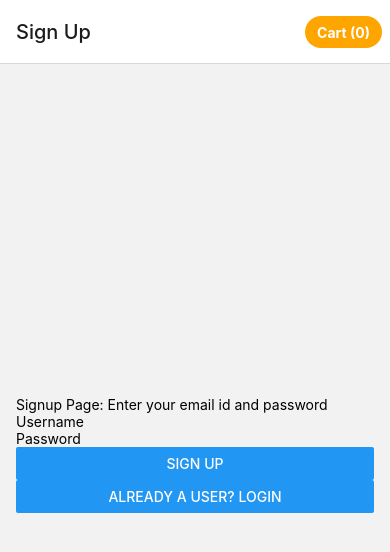
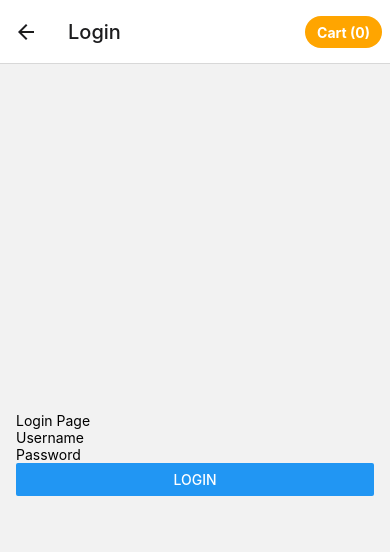
Before and after one commit to aaditya1803/cpad-ecommerce, a React Native app: screen /Signup in a window 390 px wide. Both pictures are taken after a click on the button "ALREADY A USER? LOGIN". Shown: the top 552 px of the page. Built offline with nearby package versions, Linux system fonts and the light colour scheme.

Commit message:
login page navigation

```diff
--- a/package.json
+++ b/package.json
@@ -12,6 +12,7 @@
     "@expo/webpack-config": "^19.0.0",
     "@react-native-firebase/app": "^18.7.1",
     "@react-native-firebase/auth": "^18.7.1",
+    "@react-native-firebase/database": "^18.7.1",
     "@react-navigation/native": "^6.1.9",
     "@react-navigation/native-stack": "^6.9.17",
     "expo": "~49.0.15",
--- a/screens/Login.js
+++ b/screens/Login.js
@@ -1,6 +1,7 @@
 import React from 'react';
 import { View, Text, TextInput, Button, StyleSheet } from 'react-native';
 import { useForm, Controller } from 'react-hook-form';
+import { SafeAreaView } from 'react-native-safe-area-context';
 // import auth from '@react-native-firebase/auth';
 import { getAuth, signInWithEmailAndPassword, createUserWithEmailAndPassword } from 'firebase/auth';
 
@@ -34,7 +35,7 @@ export const Login = ({ navigation }) => {
                 name="username"
                 rules={{ required: 'Username is required' }}
             />
-            {errors.username && <Text>{errors.username.message}</Text>}
+            {/* {errors.username && <Text>{errors.username.message}</Text>} */}
             <Controller
                 control={control}
                 render={({ field }) => (
@@ -48,7 +49,7 @@ export const Login = ({ navigation }) => {
                 name="password"
                 rules={{ required: 'Password is required' }}
             />
-            {errors.password && <Text>{errors.password.message}</Text>}
+            {/* {errors.password && <Text>{errors.password.message}</Text>} */}
             <Button title="Login" onPress={handleSubmit(onSubmit)} />
         </SafeAreaView>
     );
--- a/screens/Signup.js
+++ b/screens/Signup.js
@@ -64,7 +64,7 @@ export const Signup = ({ navigation }) => {
             />
             {/* {errors.password && <Text>{errors.password.message}</Text>} */}
             <Button title="Sign Up" onPress={() => handleSubmit(onSubmit)()} />
-            <Button title="Already a user? Login" onPress={() => handleSubmit(onLogin)()} />
+            <Button title="Already a user? Login" onPress={onLogin} />
 
         </SafeAreaView>
     );
```
